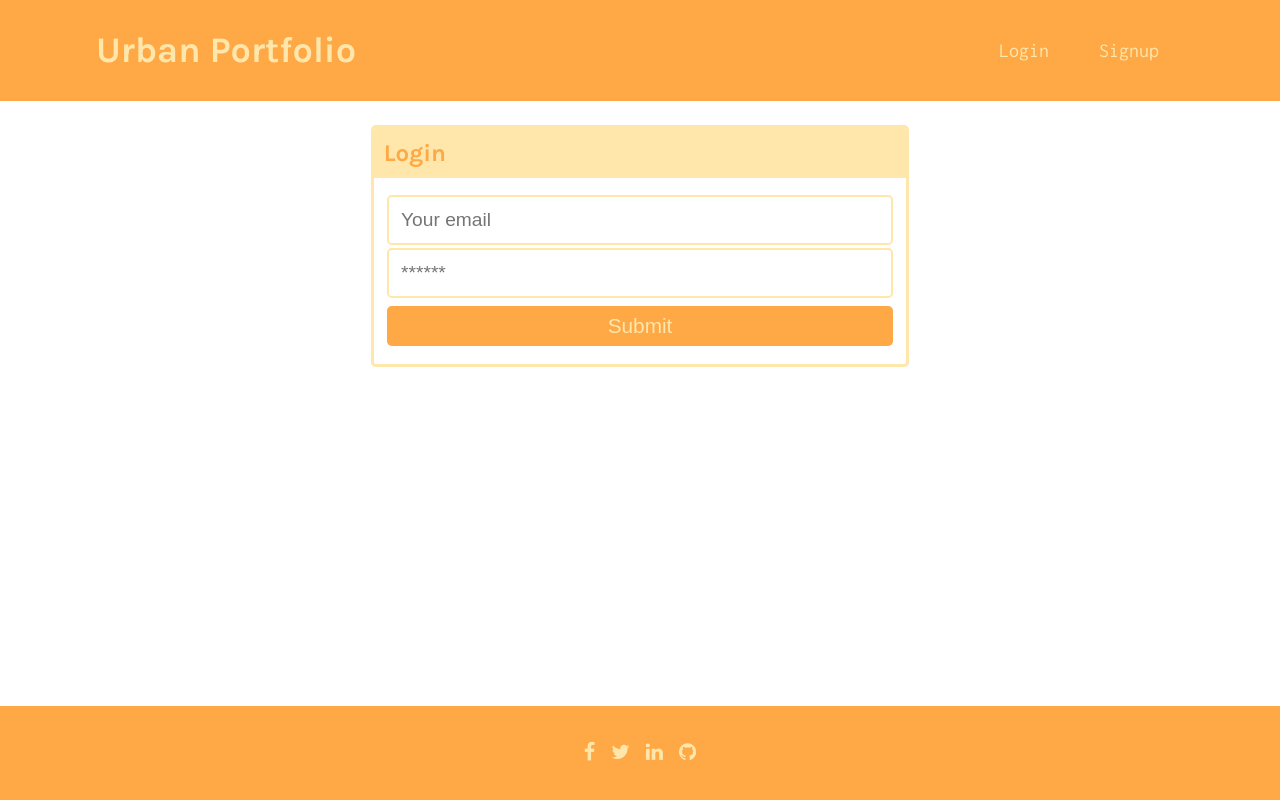
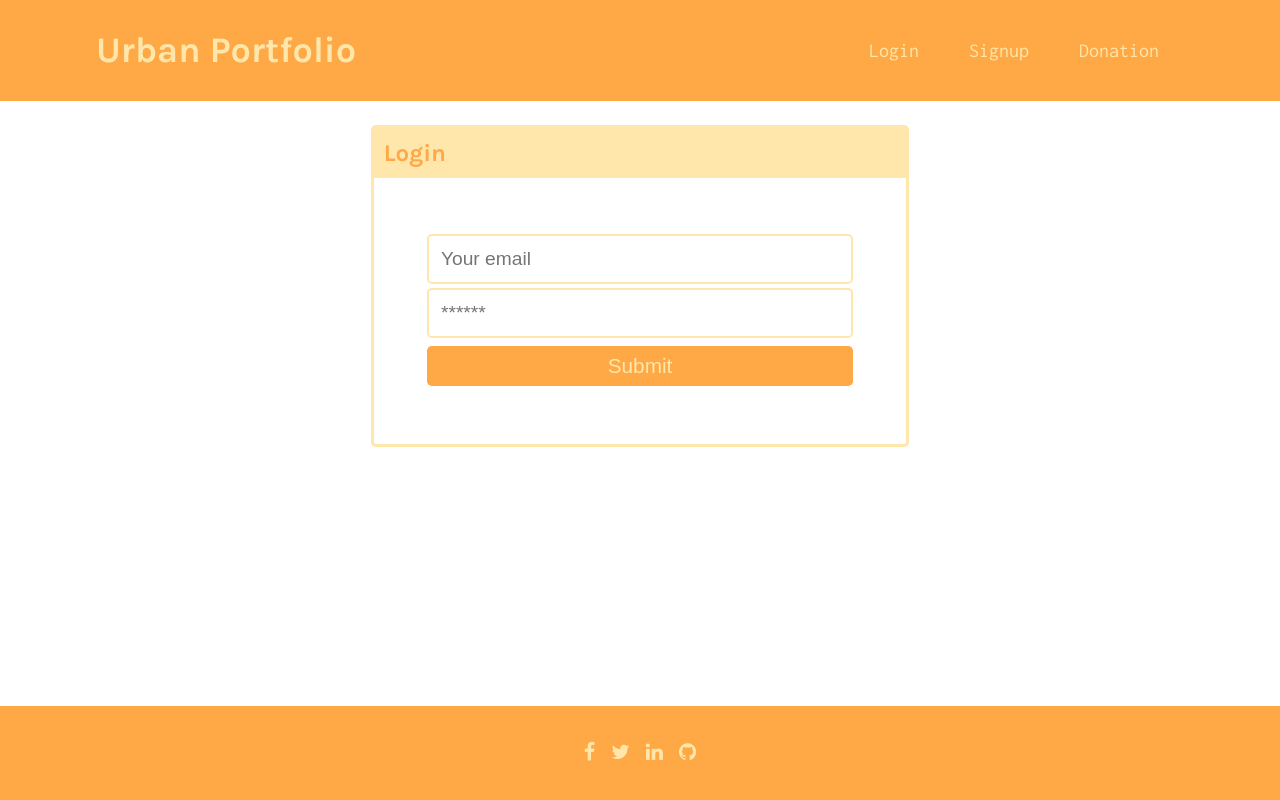
Before and after one commit to Racheldeng1995/UrbanPortfolio, a React (Create React App) app in the folder client/: page /login in a window 1280 px wide. Built offline with nearby package versions, Linux system fonts and the light colour scheme.

Commit message:
add donation in nav

```diff
--- a/client/src/components/Header/index.js
+++ b/client/src/components/Header/index.js
@@ -28,6 +28,7 @@ const Header = () => {
             <>
               <Link to="/login">Login</Link>
               <Link to="/signup">Signup</Link>
+              <Link to='/'>Donation</Link>
             </>
           )}
         </nav>
--- a/client/src/components/Like/index.js
+++ b/client/src/components/Like/index.js
@@ -17,7 +17,7 @@ const Like = ({ storyId, username }) => {
       );
     // console.log(toString(state.liked))
     // console.log(state.liked)
-    console.log(localStorage.getItem('likestatus'))
+    // console.log(localStorage.getItem('likestatus'))
 
     const [likesCount, setLikesNumber] = useState( localStorage.getItem( 'likecnt') || 0);
 
--- a/client/src/index.css
+++ b/client/src/index.css
@@ -155,7 +155,7 @@ nav a:hover {
 }
 
 .card-body {
-  padding: 2.5%;
+  padding: 10%;
   font-size: 1.4rem;
 }
 
```
